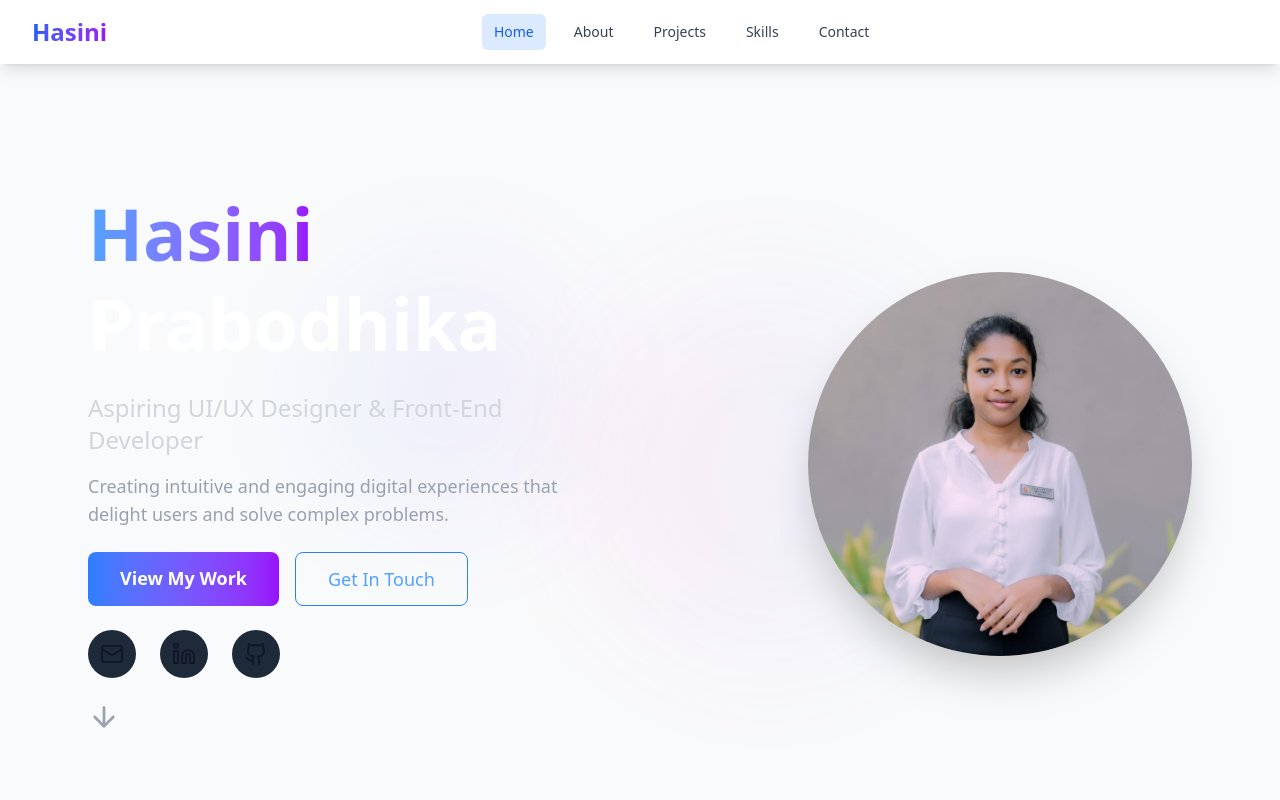
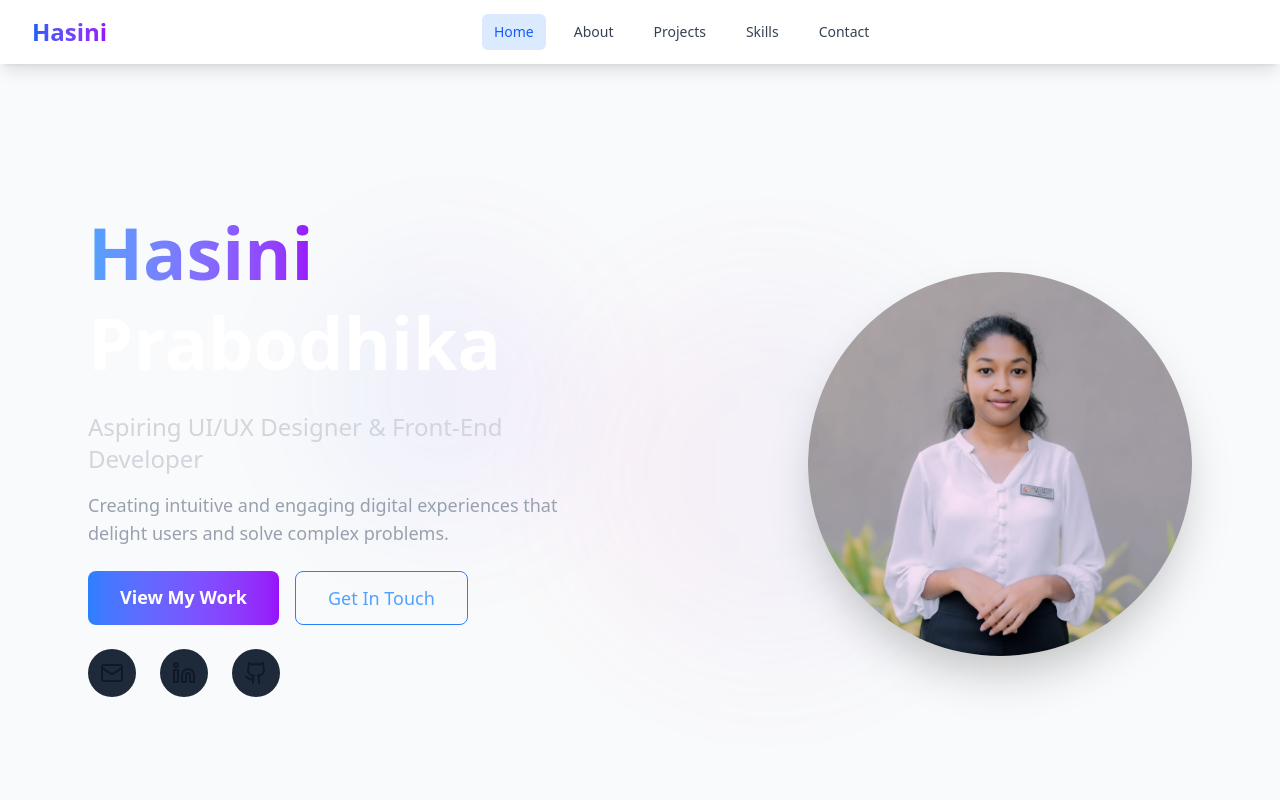
Before and after one commit to ICT-Courses/ict2233-ca-02-HasiniPrabodika, a React (Vite) app in the folder my-portfolio/: page / in a window 1280 px wide. Shown: the top 800 px of the page. Built offline with nearby package versions, Linux system fonts and the light colour scheme.

Commit message:
Update home page with comments

```diff
--- a/my-portfolio/src/pages/Home.jsx
+++ b/my-portfolio/src/pages/Home.jsx
@@ -16,8 +16,9 @@ const Home = () => {
   };
 
   return (
+
     <section id="home" className="min-h-screen flex items-center justify-center relative overflow-hidden bg-gray-50 dark:bg-gray-900">
-
+       {/*Animated elemnets of the background*/}
       <div className="absolute inset-0 overflow-hidden">
         <div className="absolute top-1/4 left-1/4 w-64 h-64 bg-gradient-to-r from-blue-500/20 to-purple-500/20 rounded-full opacity-20 blur-3xl animate-pulse"></div>
         <div className="absolute bottom-1/4 right-1/4 w-96 h-96 bg-gradient-to-r from-pink-500/20 to-blue-500/20 rounded-full opacity-10 blur-3xl animate-pulse" style={{ animationDelay: '2s' }}></div>
@@ -25,6 +26,7 @@ const Home = () => {
 
       <div className="max-w-7xl mx-auto px-4 sm:px-6 lg:px-8 relative z-10 flex flex-col md:flex-row items-center justify-between gap-12">
 
+        {/* Teaxt content in the left side*/}
         <div className="flex-1 text-center md:text-left animate-fade-in">
           <h1 className="text-5xl md:text-7xl font-bold mb-6 leading-tight">
             <span className="bg-gradient-to-r from-blue-400 to-purple-600 bg-clip-text text-transparent">Hasini</span>
@@ -56,7 +58,7 @@ const Home = () => {
             </Link>
           </div>
 
-
+            {/*Display social media  and contact in responsive design*/}
           <div className="flex justify-center md:justify-start space-x-6 mb-6">
             <a
               href="mailto:hprabodika657@gmail.com"
@@ -78,16 +80,11 @@ const Home = () => {
             </a>
           </div>
 
-          {/* Scroll indicator */}
-          <button
-            onClick={scrollToAbout}
-            className="animate-bounce text-gray-400 hover:text-blue-400 transition-colors duration-300"
-          >
-            <ArrowDown className="h-8 w-8 mx-auto" />
-          </button>
+
+
         </div>
 
-        {/* Right side: Profile photo with fallback */}
+
         <div className="flex-1 flex justify-center md:justify-end">
           {!imageError ? (
             <img
@@ -97,7 +94,7 @@ const Home = () => {
               onError={handleImageError}
             />
           ) : (
-
+            // Fallback when image fails to load
             <div className="w-64 h-64 md:w-96 md:h-96 bg-gradient-to-br from-blue-500 to-purple-600 rounded-full shadow-2xl flex items-center justify-center">
               <User className="w-32 h-32 md:w-48 md:h-48 text-white/80" />
             </div>
```
